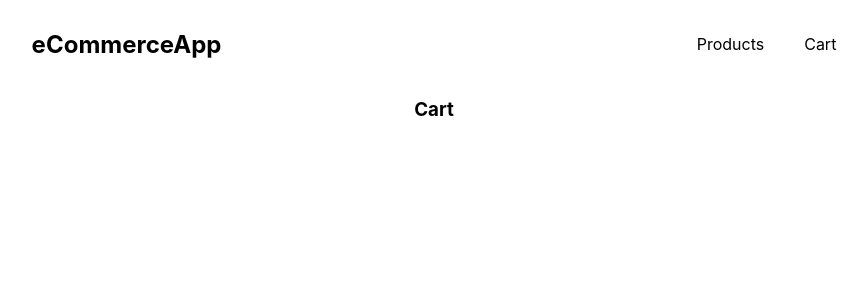
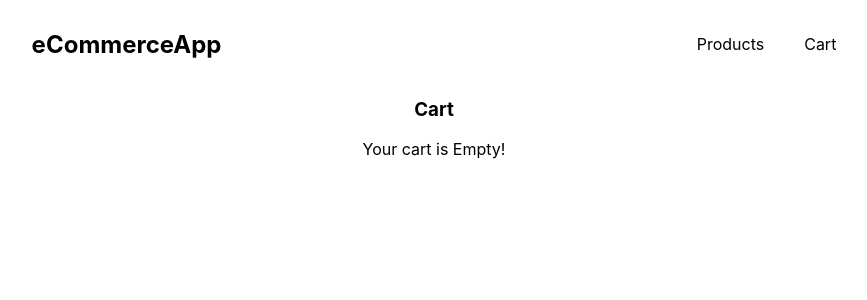
Before and after one commit to nagajayasree/ECommerceApp-React, a React (Create React App) app: page /cart in a window 1280 px wide. Shown: the top 300 px of the page, without its empty margins (206-1073 px from the left). Built offline with nearby package versions, Linux system fonts and the light colour scheme.

Commit message:
add and delete items by context

```diff
--- a/src/App.js
+++ b/src/App.js
@@ -2,9 +2,9 @@
 import { Route, Routes } from 'react-router-dom';
 import Navbar from './components/navbar';
 import ProductsList from './components/products-list';
-import Cart from './components/cart';
 import ProductDetails from './components/product-details';
 import NotFound from './components/not-found';
+import CartItems from './components/cart-items';
 
 function App() {
   return (
@@ -13,7 +13,7 @@
         <Route path="/" element={<Navbar />}>
           <Route index element={<ProductsList />} />
           <Route path="products/:id" element={<ProductDetails />} />
-          <Route path="cart" element={<Cart />} />
+          <Route path="cart" element={<CartItems />} />
           <Route path="*" element={<NotFound />} />
         </Route>
       </Routes>
--- /dev/null
+++ b/src/components/cart-items.jsx
@@ -0,0 +1,58 @@
+import React, { useContext } from 'react';
+import { CartContext } from '../context/cart';
+import Product from './product';
+
+function CartItems() {
+  const { cartItems, onAddItem, onDeleteItem, clearCart, getTotalCount } =
+    useContext(CartContext);
+
+  return (
+    <div>
+      <h3>Cart</h3>
+      <div>
+        {cartItems.map((p) => (
+          <div key={p.id}>
+            <Product
+              id={p.id}
+              img={p.thumbnail}
+              title={p.title}
+              desc={p.description}
+              price={`$${p.price}`}
+            />
+            <button
+              onClick={() => {
+                onAddItem(p);
+              }}
+            >
+              +
+            </button>
+            <p>{p.quantity}</p>
+            <button
+              onClick={() => {
+                onDeleteItem(p);
+              }}
+            >
+              -
+            </button>
+          </div>
+        ))}
+      </div>
+      <div>
+        {getTotalCount}
+        {cartItems.length > 0 ? (
+          <button
+            onClick={() => {
+              clearCart();
+            }}
+          >
+            Clear Cart
+          </button>
+        ) : (
+          'Your cart is Empty!'
+        )}
+      </div>
+    </div>
+  );
+}
+
+export default CartItems;
--- a/src/components/cart.jsx
+++ /dev/null
@@ -1,11 +0,0 @@
-import React from 'react';
-
-function Cart() {
-  return (
-    <div>
-      <h3>Cart</h3>
-    </div>
-  );
-}
-
-export default Cart;
--- a/src/components/product-details.jsx
+++ b/src/components/product-details.jsx
@@ -1,11 +1,12 @@
-import React from 'react';
-import { useEffect, useState } from 'react';
+import React, { useEffect, useState, useContext } from 'react';
 import { useParams } from 'react-router-dom';
 import styles from './product-details.module.css';
+import { CartContext } from '../context/cart';
 
 function ProductDetails() {
-  const [productDetails, setProductDetails] = useState({});
+  const [productDetails, setProductDetails] = useState([]);
   const { id } = useParams();
+  const { onAddItem } = useContext(CartContext);
 
   useEffect(() => {
     const url = `https://dummyjson.com/products/${id}`;
@@ -28,7 +29,7 @@
       <p>{productDetails.description}</p>
       <h1>{`$${productDetails.price}`}</h1>
       <h4>Discount :{`$${productDetails.discountPercentage}`}</h4>
-      <button>Add to cart</button>
+      <button onClick={() => onAddItem(productDetails)}>Add to cart</button>
     </div>
   );
 }
--- a/src/components/product.jsx
+++ b/src/components/product.jsx
@@ -4,14 +4,13 @@
 
 function Product({ id, img, title, desc, price }) {
   return (
-    <div className={styles.card}>
+    <div >
       <Link to={`/products/${id}`} className={styles.link}>
         <img src={img} alt={title} width={200} height={200} />
         <h3>{title}</h3>
         <p>{desc}</p>
         <p>{price}</p>
       </Link>
-      <button>Add to cart</button>
     </div>
   );
 }
--- a/src/components/products-list.jsx
+++ b/src/components/products-list.jsx
@@ -1,10 +1,12 @@
-import React, { useEffect, useState, useMemo } from 'react';
+import React, { useEffect, useState, useMemo, useContext } from 'react';
 import Product from './product';
 import styles from './products-list.module.css';
+import { CartContext } from '../context/cart.jsx';
 
 function ProductsList() {
   const [products, setProducts] = useState([]);
   const [selectedCategory, setSelectedCategory] = useState();
+  const { onAddItem } = useContext(CartContext);
 
   useEffect(() => {
     const url = 'https://dummyjson.com/products';
@@ -38,6 +40,7 @@
 
   return (
     <div>
+      <h3>Products</h3>
       <div>
         <select
           name="category-list"
@@ -56,7 +59,7 @@
       </div>
       <div className={styles.cardsList}>
         {filteredList.map((p) => (
-          <div key={p.id}>
+          <div key={p.id} className={styles.card}>
             <Product
               id={p.id}
               img={p.thumbnail}
@@ -64,6 +67,7 @@
               desc={p.description}
               price={`$${p.price}`}
             />
+            <button onClick={() => onAddItem(p)}>Add to cart</button>
           </div>
         ))}
       </div>
--- a/src/components/products-list.module.css
+++ b/src/components/products-list.module.css
@@ -23,3 +23,9 @@
 .categoryDropdown {
   height: 30px;
 }
+
+.card {
+  background-color: white;
+  box-shadow: 0 3px 10px rgb(0 0 0 / 0.2);
+  margin: 10px;
+}
--- a/src/components/products.module.css
+++ b/src/components/products.module.css
@@ -2,9 +2,3 @@
   text-decoration: none;
   color: black;
 }
-
-.card {
-  background-color: white;
-  box-shadow: 0 3px 10px rgb(0 0 0 / 0.2);
-  margin: 10px;
-}
--- a/src/context/cart.jsx
+++ b/src/context/cart.jsx
@@ -41,6 +41,10 @@
     setCartItems([]);
   };
 
+  const getTotalCount = () => {
+    return cartItems.length();
+  };
+
   return (
     <CartContext.Provider
       value={{
@@ -48,6 +52,7 @@
         onAddItem,
         onDeleteItem,
         clearCart,
+        getTotalCount,
       }}
     >
       {children}
```
